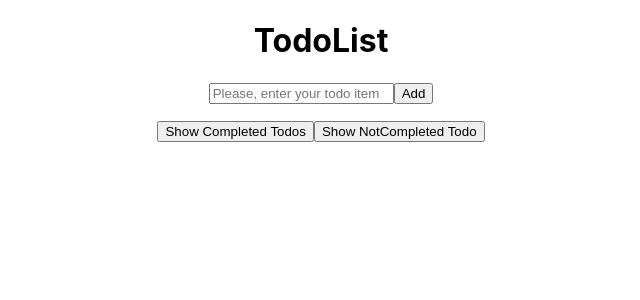
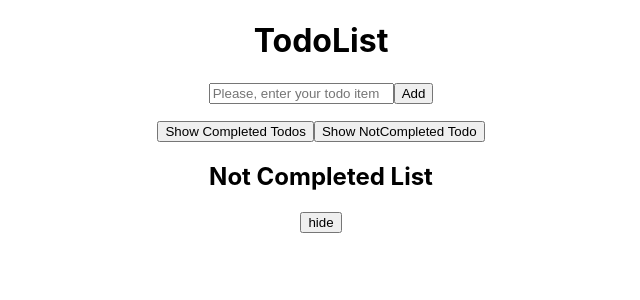
Before and after one commit to wyang0917/to-do-list, a React (Create React App) app: page / in a window 1280 px wide. Both pictures are taken after a click on the button "Show NotCompleted Todo". Shown: the top 300 px of the page, without its empty margins (319-959 px from the left). Built offline with nearby package versions, Linux system fonts and the light colour scheme.

Commit message:
create todo not completed list

```diff
--- a/src/App.js
+++ b/src/App.js
@@ -5,6 +5,7 @@ import TodoInputForm from "./components/TodoInputForm";
 import TodoList from "./components/TodoList";
 import TodoFilter from "./components/TodoFilter"
 import TodoCompletedList from "./components/TodoCompletedList";
+import TodoNotCompletedList from "./components/TodoNotCompletedList";
 
 
 function App() {
@@ -55,7 +56,7 @@ function App() {
       <TodoList todos={todos} toggleTodo={toggleTodo} removeTodo={removeTodo} editTodo={editTodo}/>
       <TodoFilter showCompleted={showCompleted} showNotCompleted={showNotCompleted}/>
       {completed && <TodoCompletedList hideCompleted={hideCompleted} todos={todos}/>}
-
+      {notCompleted && <TodoNotCompletedList hideNotCompleted={hideNotCompleted} todos={todos}/>}
     </div>
   )
 
--- /dev/null
+++ b/src/components/TodoNotCompletedList/TodoNotCompletedList.jsx
@@ -0,0 +1,18 @@
+import React from "react";
+
+function TodoNotCompletedList(props){
+  const {hideNotCompleted,todos} = props
+  const notCompletedTodos = todos.filter((todo)=>(todo.isCompleted===false))
+  return(
+    <div>
+          <h2>Not Completed List</h2>
+          <ul>
+            {notCompletedTodos.map((todo)=>(
+              <li key={todo.id}>{todo.text}</li>
+            ))}
+          </ul>
+          <button onClick={hideNotCompleted}>hide</button>
+    </div>
+  )
+}
+export default TodoNotCompletedList
--- /dev/null
+++ b/src/components/TodoNotCompletedList/index.js
@@ -0,0 +1 @@
+export {default} from './TodoNotCompletedList'
```
